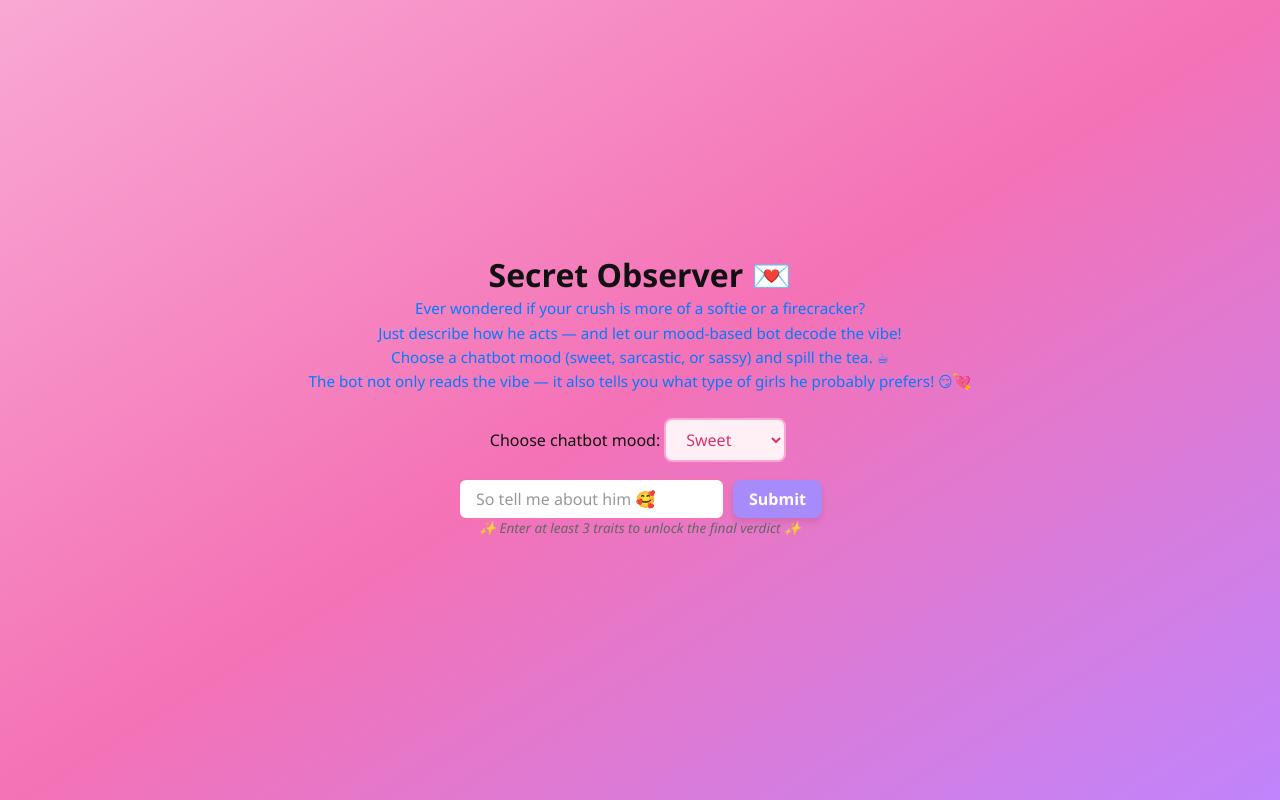
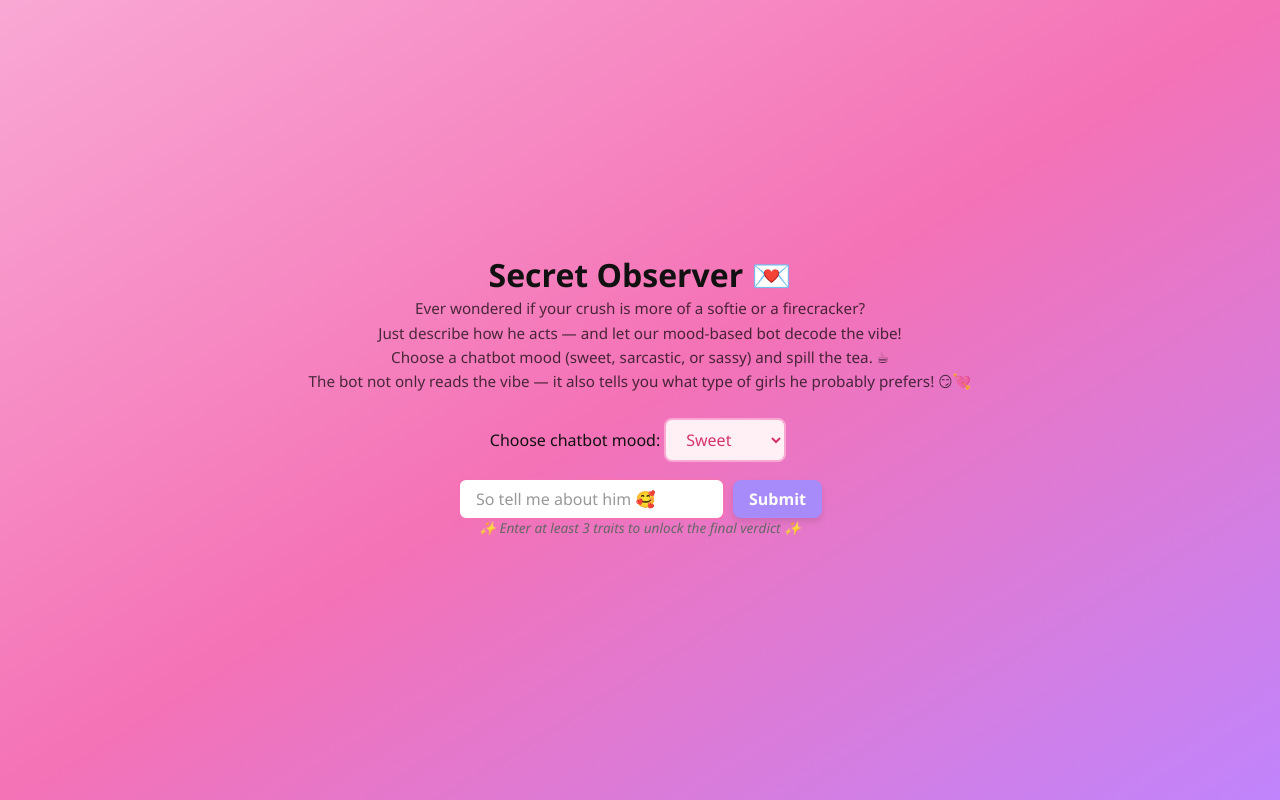
Before and after one commit to Sejal1711/secret-observer, a React (Vite) app: page / in a window 1280 px wide. Built offline with nearby package versions, Linux system fonts and the light colour scheme.

Commit message:
Update index.css

```diff
--- a/src/index.css
+++ b/src/index.css
@@ -102,7 +102,7 @@ button:hover {
 }
 .description {
   font-size: 0.95rem;
-  color: #007bff;;
+  color: rgba(0, 0, 0, 0.7);
   margin-bottom: 1rem;
   line-height: 1.6;
 }
```
